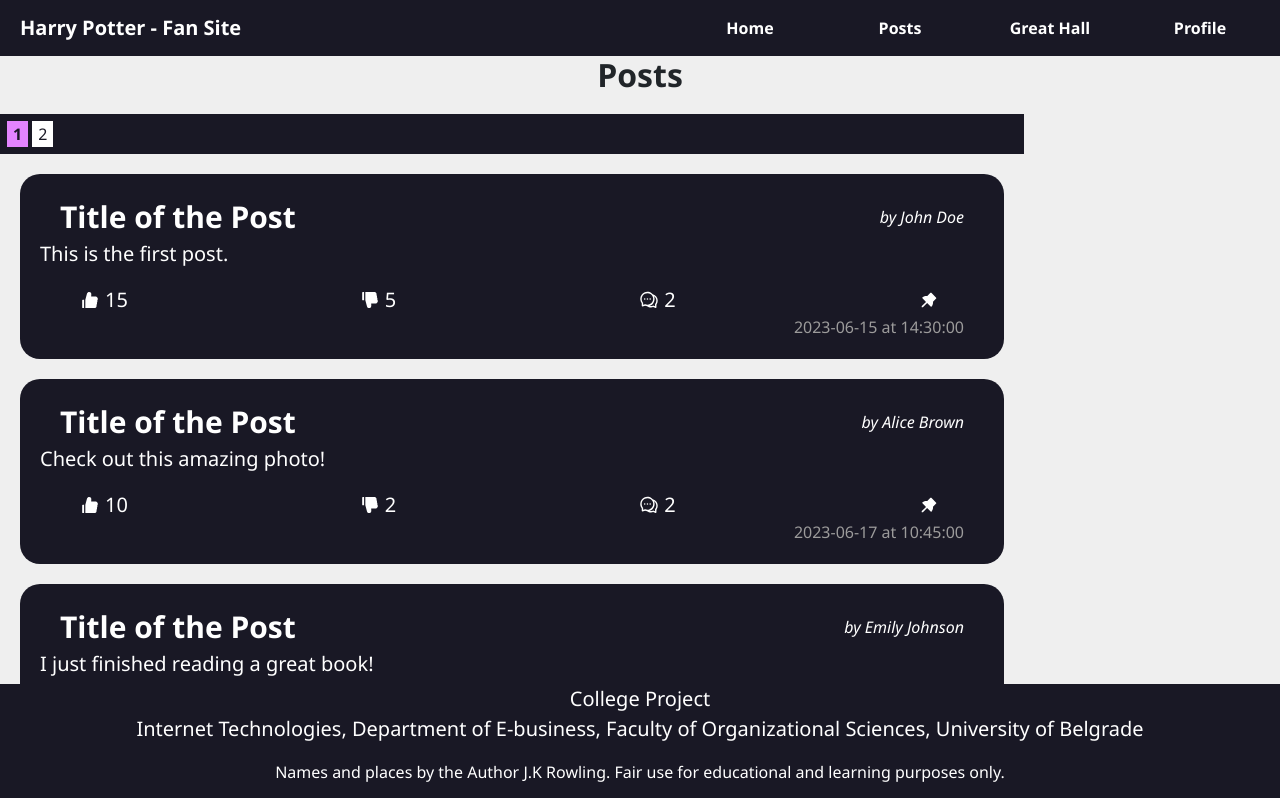
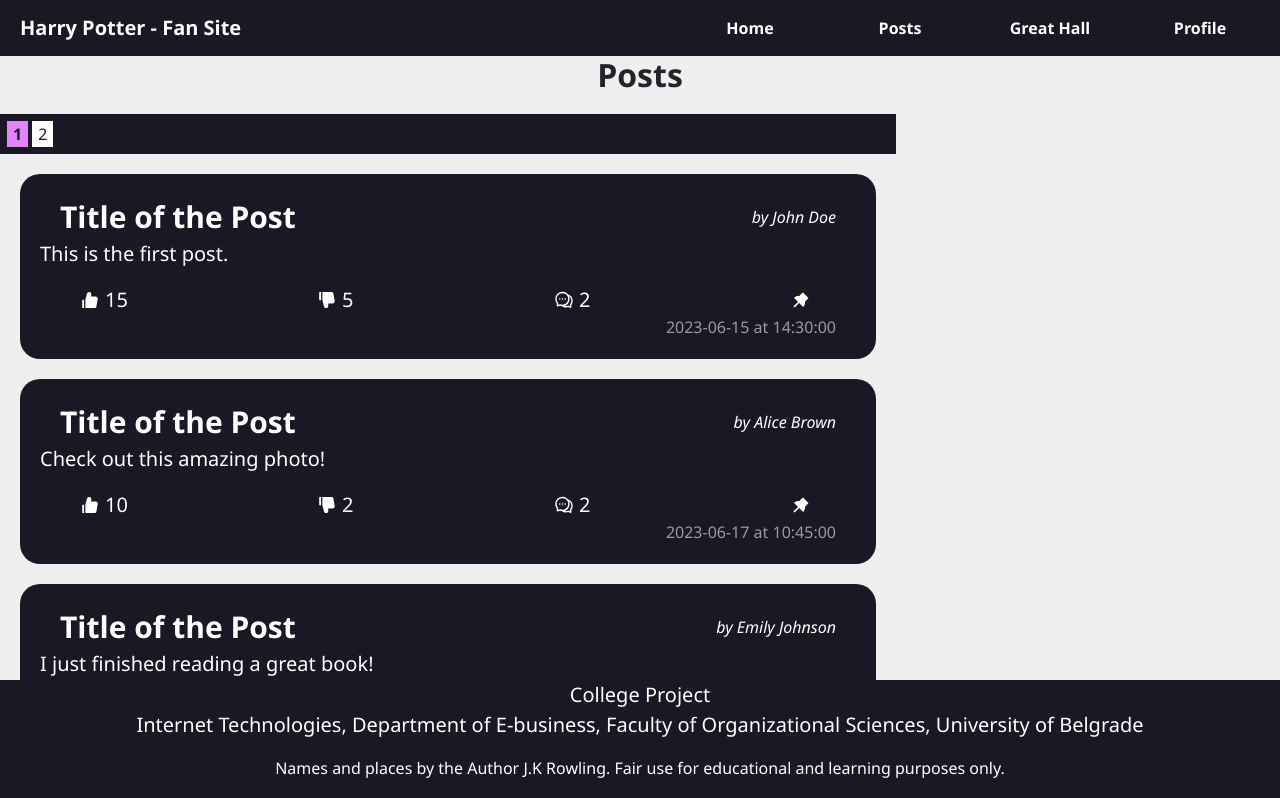
Before and after one commit to hulrog/harry-potter, a React (Create React App) app: page /posts in a window 1280 px wide. Shown: the top 798 px of the page. Built offline with nearby package versions, Linux system fonts and the light colour scheme.

Commit message:
footer visina 120px i toliko margin-bottom na poslednje renderovanim komponentama

```diff
--- a/src/components/great-hall/Hourglass.module.css
+++ b/src/components/great-hall/Hourglass.module.css
@@ -2,7 +2,6 @@
   display: flex;
   justify-content: center;
   margin-top: 2%;
-  margin-bottom: 50%;
 }
 
 .hourglass {
--- a/src/components/layout/Footer.module.css
+++ b/src/components/layout/Footer.module.css
@@ -5,6 +5,7 @@
   position: fixed;
   left: 0;
   bottom: 0;
+  height: 120px;
   width: 100%;
 }
 .title {
--- a/src/components/posts/Feed.module.css
+++ b/src/components/posts/Feed.module.css
@@ -1,4 +1,3 @@
 .feedContainer {
-  width: 80%;
-  margin-bottom: 200px;
+  width: 70%;
 }
--- a/src/index.css
+++ b/src/index.css
@@ -6,6 +6,7 @@
 body {
   background-color: #efefef;
   font-family: "Segoe UI", Tahoma, Geneva, Verdana, sans-serif;
+  margin-bottom: 120px;
 }
 
 h1 {
```
